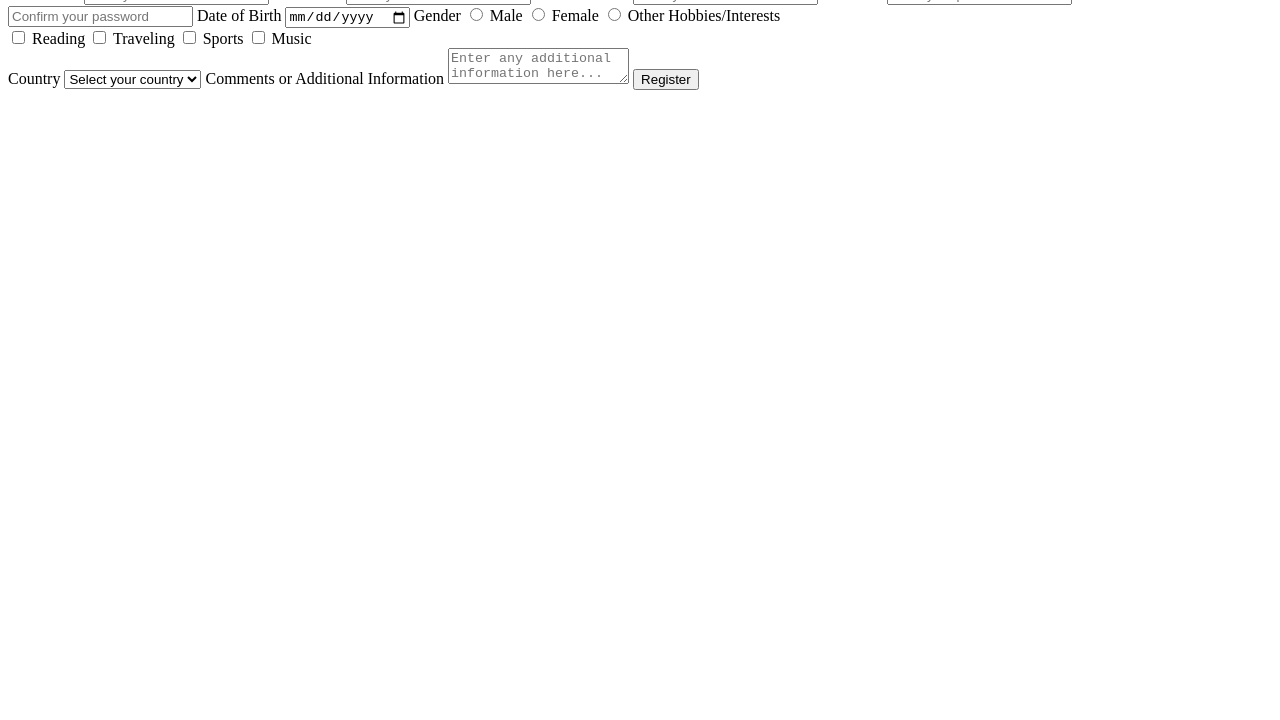
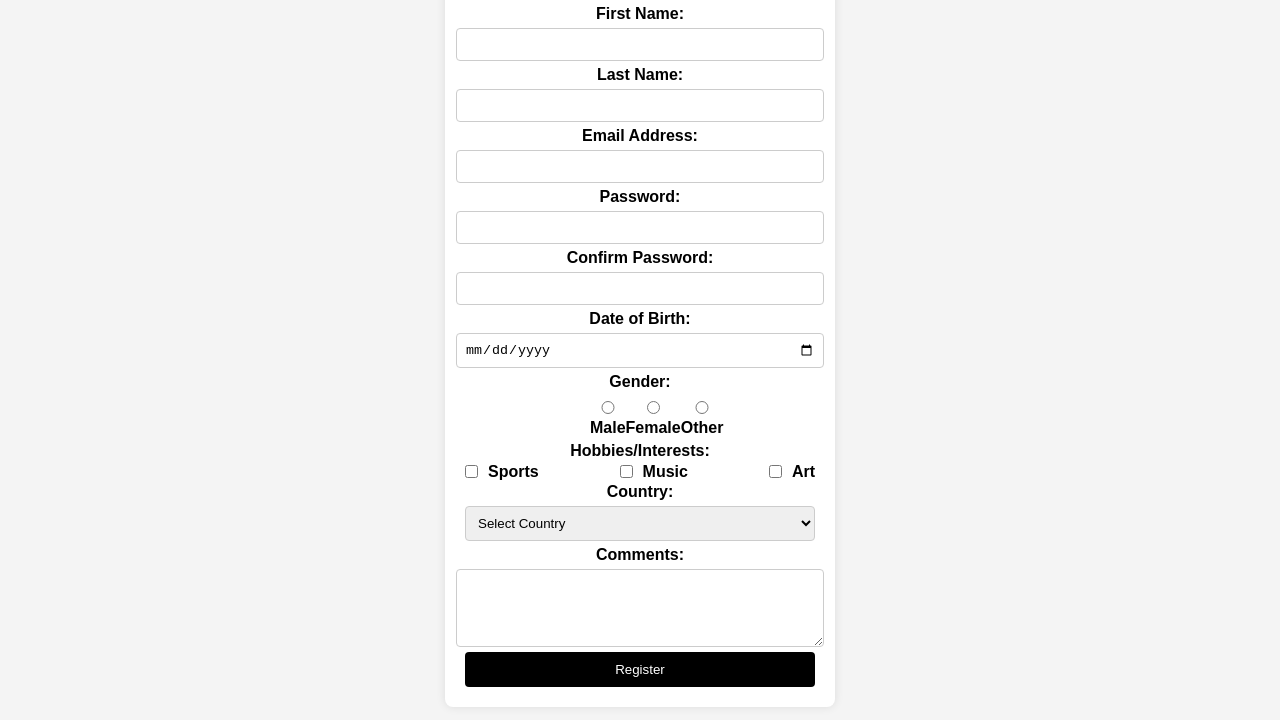
Before and after one commit to Azamat313/1-23, a plain HTML site: page index.html in a window 1280 px wide. Shown: the part 96-816 px from the top of the page. Drawn offline with Linux system fonts and the light colour scheme.

Commit message:
Add files via upload

```diff
--- a/index.html
+++ b/index.html
@@ -4,75 +4,131 @@
     <meta charset="UTF-8">
     <meta name="viewport" content="width=device-width, initial-scale=1.0">
     <title>Registration Form</title>
-  <link rel="stylesheet" href="styles.css">
+    <style>
+        body {
+            font-family: Arial, sans-serif;
+            background-color: #f4f4f4;
+            display: flex;
+            justify-content: center;
+            align-items: center;
+            height: 100vh;
+            flex-direction:column;
+        }
+        form {
+            background: white;
+            padding: 20px;
+            border-radius: 8px;
+            box-shadow: 0 0 10px rgba(0, 0, 0, 0.1);
+            width: 350px;
+            display: flex;
+            flex-direction: column;
+            align-items: center;
+        }
+        label {
+            font-weight: bold;
+            display:block;
+            margin-top:10 px;
+        }
+        input, select, textarea {
+            width: 100%;
+            margin: 5px 0;
+            padding: 8px;
+            border: 1px solid #ccc;
+            border-radius: 4px;
+        }
+
+        .inline{
+            display:flex;
+            align-items: center;
+            justify-content: space-between;
+        }
+
+        .gender-container {
+            display:flex;
+            justify-content: space-between;
+            width:100px;
+            margin:5px 0;
+        }
+        .hobbies-container {
+            display: flex;
+            justify-content: space-between;
+            width: 100%;
+
+        }
+        .hobby-item {
+            display: flex;
+            align-items: center;
+
+        }
+        .hobby-item input {
+            margin-right:10px;
+        }
+
+        button {
+            width: 100%;
+            padding: 10px;
+            background: black;
+            color: white;
+            border: none;
+            border-radius: 4px;
+            cursor: pointer;
+        }
+        button:hover {
+            opacity: 0.8;
+        }
+    </style>
 </head>
 <body>
 
-  <div class="container">
-    <h1>Registration Form</h1>
-    <form action="#" method="POST" id="registrationForm">
-      <!-- First Name -->
-      <label for="firstName">First Name</label>
-      <input type="text" id="firstName" name="firstName" required minlength="2" maxlength="50" placeholder="Enter your first name">
+    <form action="#" method="POST">
+        <h2 style="text-align: center;">Registration Form</h2>
+        <label for="first-name">First Name:</label>
+        <input type="text" id="first-name" name="first_name" required>
 
-      <!-- Last Name -->
-      <label for="lastName">Last Name</label>
-      <input type="text" id="lastName" name="lastName" required minlength="2" maxlength="50" placeholder="Enter your last name">
+        <label for="last-name">Last Name:</label>
+        <input type="text" id="last-name" name="last_name" required>
 
-      <!-- Email Address -->
-      <label for="email">Email Address</label>
-      <input type="email" id="email" name="email" required placeholder="Enter your email address">
+        <label for="email">Email Address:</label>
+        <input type="email" id="email" name="email" required>
 
-      <!-- Password -->
-      <label for="password">Password</label>
-      <input type="password" id="password" name="password" required minlength="6" placeholder="Enter your password">
+        <label for="password">Password:</label>
+        <input type="password" id="password" name="password" required minlength="6">
 
-      <!-- Confirm Password -->
-      <label for="confirmPassword">Confirm Password</label>
-      <input type="password" id="confirmPassword" name="confirmPassword" required minlength="6" placeholder="Confirm your password">
+        <label for="confirm-password">Confirm Password:</label>
+        <input type="password" id="confirm-password" name="confirm_password" required>
 
-      <!-- Date of Birth -->
-      <label for="dob">Date of Birth</label>
+        <label for="dob">Date of Birth:</label>
         <input type="date" id="dob" name="dob" required>
 
-      <!-- Gender -->
-      <label for="gender">Gender</label>
-      <input type="radio" id="male" name="gender" value="Male" required> <label for="male">Male</label>
-      <input type="radio" id="female" name="gender" value="Female" required> <label for="female">Female</label>
-      <input type="radio" id="other" name="gender" value="Other" required> <label for="other">Other</label>
-
-      <!-- Hobbies/Interests -->
-      <label>Hobbies/Interests</label>
-      <div class="hobbies">
-        <input type="checkbox" id="reading" name="hobbies" value="Reading">
-        <label for="reading">Reading</label>
-        <input type="checkbox" id="traveling" name="hobbies" value="Traveling">
-        <label for="traveling">Traveling</label>
-        <input type="checkbox" id="sports" name="hobbies" value="Sports">
-        <label for="sports">Sports</label>
-        <input type="checkbox" id="music" name="hobbies" value="Music">
-        <label for="music">Music</label>
+        <label>Gender:</label>
+        <div class="gender-container">
+            <label><input type="radio" name="gender" value="male" required> Male</label>
+            <label><input type="radio" name="gender" value="female"> Female</label>
+            <label><input type="radio" name="gender" value="other"> Other</label>
+        </div>
+        <label>Hobbies/Interests:</label>
+        <div class="hobbies-container">
+            <label class="hobby-item"><input type="checkbox" name="hobbies" value="sports"> Sports</label>
+            <label class="hobby-item"><input type="checkbox" name="hobbies" value="music"> Music</label>
+            <label class="hobby-item"><input type="checkbox" name="hobbies" value="art"> Art</label>
         </div>
 
-      <!-- Country -->
-      <label for="country">Country</label>
+
+
+        <label for="country">Country:</label>
         <select id="country" name="country" required>
-        <option value="">Select your country</option>
-        <option value="USA">United States</option>
-        <option value="Canada">Canada</option>
-        <option value="UK">United Kingdom</option>
-        <option value="Australia">Australia</option>
-        <option value="India">India</option>
+            <option value="">Select Country</option>
+            <option value="Kazakhstan">Kazakhstan</option>
+            <option value="Turkey">Turkey</option>
+            <option value="Japan">Japan</option>
+            <option value="Switzerland">Switzerland</option>
         </select>
 
-      <!-- Comments or Additional Information -->
-      <label for="comments">Comments or Additional Information</label>
-      <textarea id="comments" name="comments" placeholder="Enter any additional information here..."></textarea>
+        <label for="comments">Comments:</label>
+        <textarea id="comments" name="comments" rows="4"></textarea>
 
-      <!-- Submit Button -->
-      <input type="submit" value="Register" class="submit-btn">
-    </form>
-  </div>
+        <button type="submit">Register</button>
+
 
 </body>
 </html>
```
Lines whose indentation alone changed are shown as unchanged.
